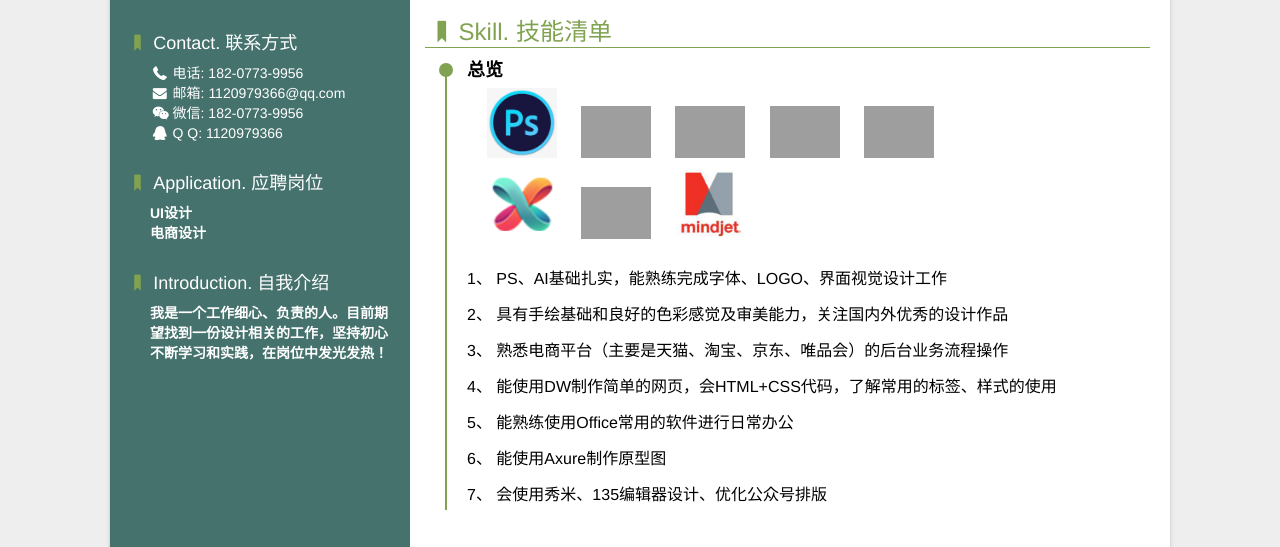
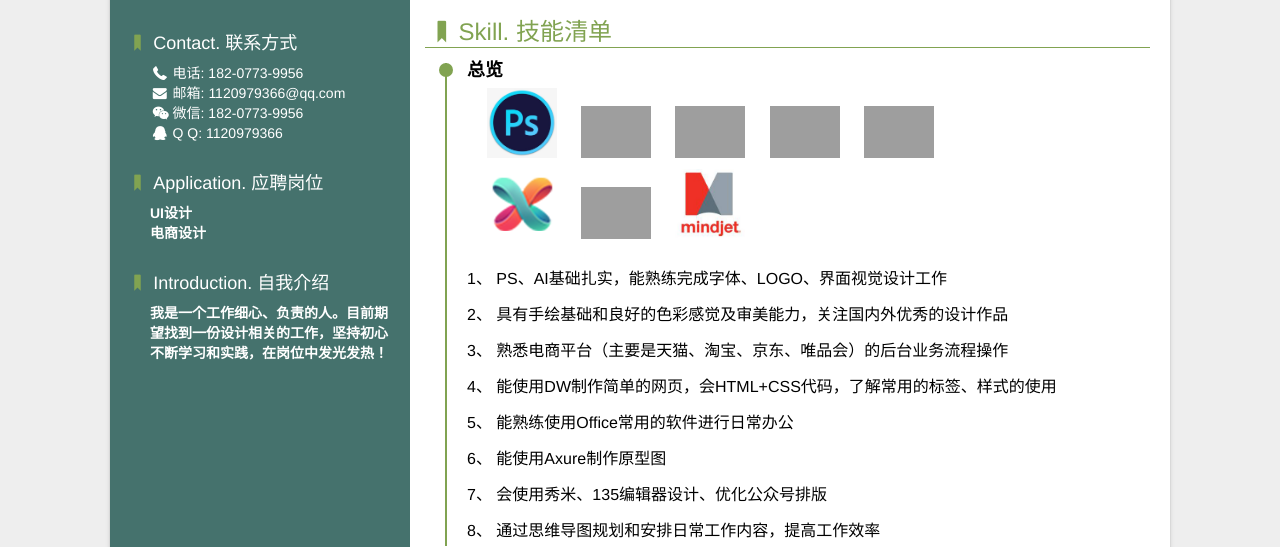
Before and after one commit to Thea0529/Resume_CN, a website: page index.html in a window 1280 px wide. Shown: the part 265-812 px from the top of the page. Drawn offline with Linux system fonts and the light colour scheme; some packages are replaced by stand-ins of ours; grey boxes are pictures that could not be loaded; a script that the page names is missing.

Commit message:
修改部分图标，简化简历内容，修改细节和排版。

```diff
--- a/index.html
+++ b/index.html
@@ -118,6 +118,7 @@
                             <li>5、 能熟练使用Office常用的软件进行日常办公</li>
                             <li>6、 能使用Axure制作原型图</li>
                             <li>7、 会使用秀米、135编辑器设计、优化公众号排版</li>
+                            <li>8、 通过思维导图规划和安排日常工作内容，提高工作效率</li>
                             <li></li>
                           </ul>
                         </li>
```
